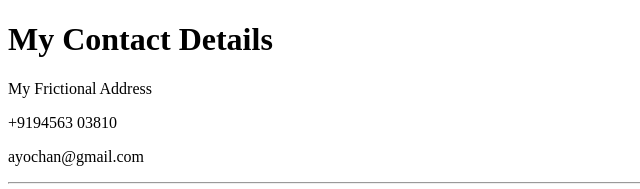
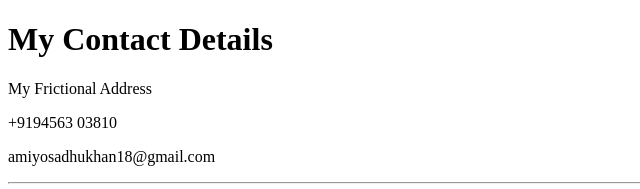
Before and after one commit to amiyosadhukhan/cv, a plain HTML site: page contacts.html in a window 1280 px wide. Shown: the top 189 px of the page, 0-640 px from the left. Drawn offline with Linux system fonts and the light colour scheme.

Commit message:
Update contacts.html

```diff
--- a/contacts.html
+++ b/contacts.html
@@ -10,7 +10,7 @@
   <h1>My Contact Details</h1>
   <p>My Frictional Address</p>
   <p>+9194563 03810</p>
-  <p>ayochan@gmail.com</p>
+  <p>amiyosadhukhan18@gmail.com</p>
   <hr>
   <form class="" action="mailto:amiyosadhukhan18@gmail.com" method="post" enctype="text/plain">
     <label>Your Name:</label>
```
